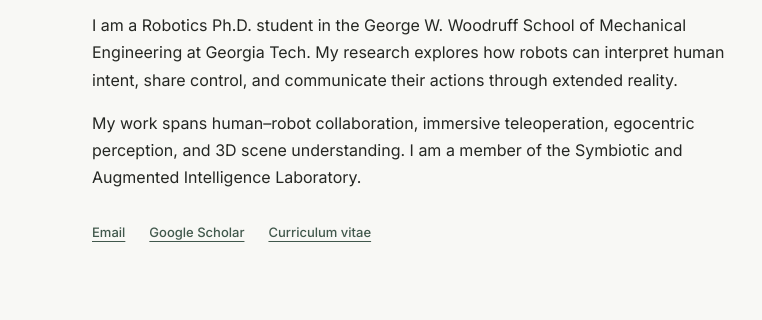
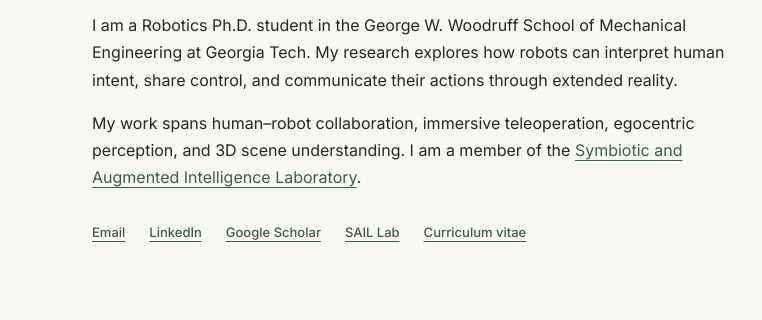
Before and after one commit to knsjoon/knsjoon.github.io, a plain HTML site: page index.html in a window 1280 px wide. Shown: the part 313-633 px from the top of the page, 399-1161 px from the left. Drawn offline with Linux system fonts and the light colour scheme.

Commit message:
Add SAIL Lab and LinkedIn links

```diff
--- a/index.html
+++ b/index.html
@@ -31,10 +31,12 @@
         <h1>Seok Joon Kim</h1>
         <p class="role">Robotics Ph.D. student · Georgia Institute of Technology</p>
         <p class="bio">I am a Robotics Ph.D. student in the George W. Woodruff School of Mechanical Engineering at Georgia Tech. My research explores how robots can interpret human intent, share control, and communicate their actions through extended reality.</p>
-        <p class="bio">My work spans human–robot collaboration, immersive teleoperation, egocentric perception, and 3D scene understanding. I am a member of the Symbiotic and Augmented Intelligence Laboratory.</p>
+        <p class="bio">My work spans human–robot collaboration, immersive teleoperation, egocentric perception, and 3D scene understanding. I am a member of the <a class="affiliation-link" href="https://sail.coe.gatech.edu/" target="_blank" rel="noreferrer">Symbiotic and Augmented Intelligence Laboratory</a>.</p>
         <div class="profile-links">
           <a href="mailto:seokjoonkim@gatech.edu">Email</a>
+          <a href="https://www.linkedin.com/in/seok-joon-kim-GT/" target="_blank" rel="noreferrer">LinkedIn</a>
           <a href="https://scholar.google.com/citations?user=6Htb7swAAAAJ&amp;hl=en" target="_blank" rel="noreferrer">Google Scholar</a>
+          <a href="https://sail.coe.gatech.edu/" target="_blank" rel="noreferrer">SAIL Lab</a>
           <a href="Curriculum_Vitae_Robotics_2024.pdf" target="_blank" rel="noreferrer">Curriculum vitae</a>
         </div>
       </div>
@@ -92,7 +94,7 @@
         <h2>Research &amp; industry</h2>
       </div>
       <div class="experience-list">
-        <article class="experience-item"><div class="experience-date">2025–present</div><div><h3>Graduate Researcher</h3><p>Symbiotic and Augmented Intelligence Laboratory · Georgia Tech</p><p class="detail">Human–robot collaboration, shared autonomy, immersive teleoperation, and egocentric perception.</p></div></article>
+        <article class="experience-item"><div class="experience-date">2025–present</div><div><h3>Graduate Researcher</h3><p><a class="affiliation-link" href="https://sail.coe.gatech.edu/" target="_blank" rel="noreferrer">Symbiotic and Augmented Intelligence Laboratory</a> · Georgia Tech</p><p class="detail">Human–robot collaboration, shared autonomy, immersive teleoperation, and egocentric perception.</p></div></article>
         <article class="experience-item"><div class="experience-date">2024–2025</div><div><h3>Robotics Research Engineer</h3><p>Neuromeka · Seoul, South Korea</p><p class="detail">Predictive human–robot collaboration, mobile manipulation, navigation, and dynamic obstacle avoidance.</p></div></article>
         <article class="experience-item"><div class="experience-date">2022–2024</div><div><h3>Team Lead &amp; Project Manager</h3><p>MAXST · Seoul, South Korea</p><p class="detail">Led 3D computer vision, mobile room reconstruction, CAD model retrieval, and AR localization projects.</p></div></article>
         <article class="experience-item"><div class="experience-date">2020–2021</div><div><h3>Research Intern</h3><p>German Aerospace Center (DLR) · Germany</p><p class="detail">3D point-cloud registration, ego-motion estimation, and uncertainty modeling for visual–inertial odometry.</p></div></article>
--- a/styles.css
+++ b/styles.css
@@ -75,8 +75,9 @@ h1, h2, h3, p, figure { margin-top: 0; }
 }
 .role { margin-bottom: 32px; color: var(--muted); font-size: 15px; }
 .bio { max-width: 640px; margin-bottom: 16px; }
-.profile-links { display: flex; gap: 24px; margin-top: 30px; font-size: 13px; }
+.profile-links { display: flex; flex-wrap: wrap; gap: 12px 24px; margin-top: 30px; font-size: 13px; }
 .profile-links a, .contact a { color: var(--accent); font-weight: 500; }
+.affiliation-link { color: var(--accent); }
 
 .section {
   padding: 80px 0;
```
